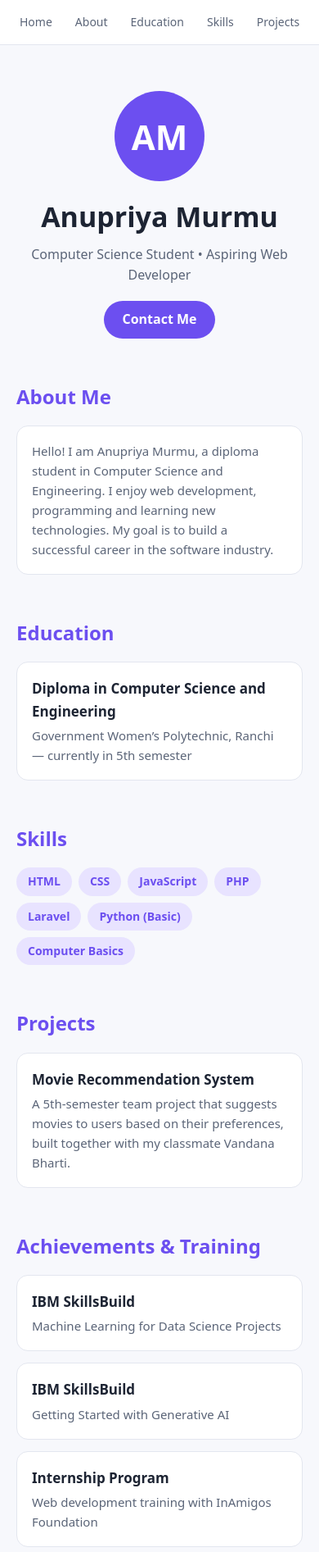
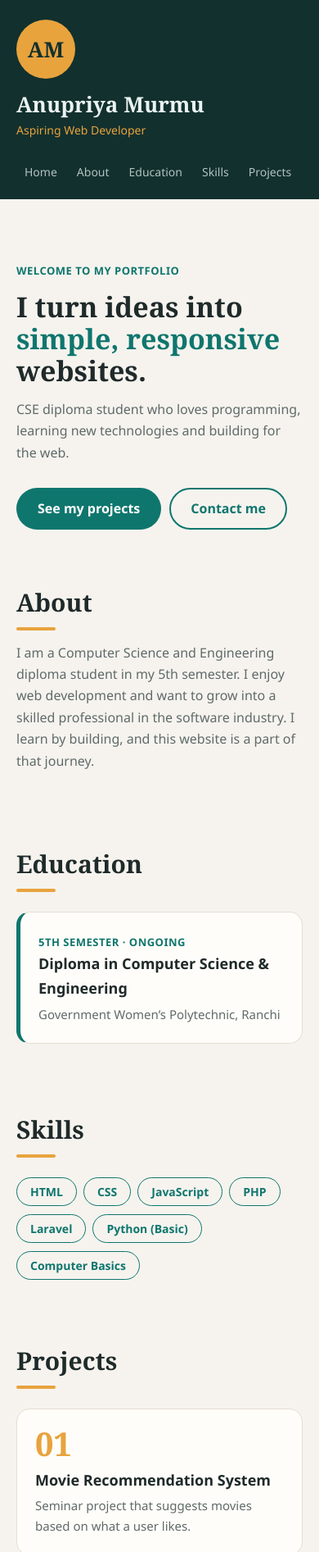
Before and after one commit to priyamrmu/anupriya-portfolio, a plain HTML site: page index.html in a window 390 px wide. Shown: the top 1893 px of the page at 82% size. Drawn offline with Linux system fonts and the light colour scheme.

Commit message:
Add files via upload

```diff
--- a/index.html
+++ b/index.html
@@ -3,78 +3,92 @@
 <head>
 <meta charset="utf-8">
 <meta name="viewport" content="width=device-width, initial-scale=1, viewport-fit=cover">
-<title>Anupriya Murmu | Personal Profile</title>
+<title>Anupriya Murmu | Portfolio</title>
 <style>
-:root{--bg:#f7f8fc;--card:#fff;--text:#1d2433;--muted:#5b6578;--accent:#6c4ff0;--accent2:#e8e3ff;--line:#e3e6ef;box-sizing:border-box;padding-top:env(safe-area-inset-top,0px);padding-bottom:env(safe-area-inset-bottom,0px)}
-@media (prefers-color-scheme:dark){:root:not([data-theme="light"]){--bg:#12141c;--card:#1b1e2a;--text:#eef0f7;--muted:#a3abc0;--accent:#9d86ff;--accent2:#2b2650;--line:#2a2e3f}}
+:root{--bg:#f6f3ee;--sf:#fffdf9;--tx:#1f2a2a;--mu:#5f6b6a;--ac:#0f766e;--ac2:#fff;--hl:#e8a33d;--bd:#e4ded3;--side:#12302e;--sidetx:#e9f3f1;
+box-sizing:border-box}
+@media (prefers-color-scheme:dark){:root:not([data-theme="light"]){--bg:#0d1a19;--sf:#142423;--tx:#e8f1ef;--mu:#9bb0ad;--ac:#3cc4b5;--ac2:#08201d;--hl:#f0b455;--bd:#244240;--side:#081413;--sidetx:#e9f3f1;color-scheme:dark}}
+:root[data-theme="dark"]{--bg:#0d1a19;--sf:#142423;--tx:#e8f1ef;--mu:#9bb0ad;--ac:#3cc4b5;--ac2:#08201d;--hl:#f0b455;--bd:#244240;--side:#081413;--sidetx:#e9f3f1;color-scheme:dark}
 *{box-sizing:border-box}
-html{scroll-behavior:smooth;scroll-padding-top:60px}
-body{margin:0;font-family:system-ui,-apple-system,"Segoe UI",Roboto,sans-serif;background:var(--bg);color:var(--text);line-height:1.6}
-nav{position:sticky;top:0;background:var(--card);border-bottom:1px solid var(--line);display:flex;gap:4px;overflow-x:auto;padding:10px 12px;z-index:5}
-nav a{color:var(--muted);text-decoration:none;font-size:14px;padding:6px 12px;border-radius:20px;white-space:nowrap}
-nav a:hover{background:var(--accent2);color:var(--accent)}
-section{max-width:860px;margin:0 auto;padding:44px 20px 8px}
-h2{font-size:24px;margin:0 0 16px;color:var(--accent)}
-.hero{text-align:center;padding-top:56px}
-.avatar{width:110px;height:110px;border-radius:50%;background:var(--accent);color:#fff;font-size:42px;font-weight:700;display:flex;align-items:center;justify-content:center;margin:0 auto 16px}
-h1{margin:0;font-size:34px}
-.role{color:var(--muted);margin:6px 0 18px}
-.btn{display:inline-block;background:var(--accent);color:#fff;padding:10px 22px;border-radius:24px;text-decoration:none;font-weight:600}
-.card{background:var(--card);border:1px solid var(--line);border-radius:14px;padding:18px}
-.tags{display:flex;flex-wrap:wrap;gap:8px}
-.tags span{background:var(--accent2);color:var(--accent);padding:6px 14px;border-radius:20px;font-size:14px;font-weight:600}
-.grid{display:grid;grid-template-columns:repeat(auto-fit,minmax(240px,1fr));gap:14px}
-.card h3{margin:0 0 4px;font-size:17px}
-.card p{margin:0;color:var(--muted);font-size:15px}
-footer{text-align:center;color:var(--muted);font-size:14px;padding:36px 20px 28px}
+html{scroll-behavior:smooth}
+body{margin:0;background:var(--bg);color:var(--tx);font-family:"Segoe UI",system-ui,-apple-system,Roboto,sans-serif;line-height:1.65;padding-top:env(safe-area-inset-top,0px);padding-bottom:env(safe-area-inset-bottom,0px)}
+aside{position:fixed;top:0;left:0;bottom:0;width:290px;background:var(--side);color:var(--sidetx);padding:calc(36px + env(safe-area-inset-top,0px)) 26px 26px;display:flex;flex-direction:column;overflow-y:auto}
+.av{width:96px;height:96px;border-radius:50%;background:var(--hl);color:#12302e;display:flex;align-items:center;justify-content:center;font:700 34px Georgia,serif;margin-bottom:16px}
+aside h1{font:700 26px/1.2 Georgia,"Times New Roman",serif;margin:0 0 4px}
+aside .role{color:var(--hl);font-size:14px;margin:0 0 22px}
+aside nav{display:flex;flex-direction:column;gap:2px}
+aside nav a{color:var(--sidetx);opacity:.75;text-decoration:none;padding:8px 12px;border-radius:8px;font-size:15px}
+aside nav a:hover{opacity:1;background:rgba(255,255,255,.08)}
+aside .mail{margin-top:auto;padding-top:24px;font-size:13px;opacity:.8;word-break:break-all}
+main{margin-left:290px;max-width:880px;padding:0 40px}
+section{padding:60px 0 8px}
+h2{font:700 30px Georgia,"Times New Roman",serif;margin:0 0 6px}
+h2:after{content:"";display:block;width:48px;height:4px;background:var(--hl);border-radius:4px;margin-top:10px}
+.sub{color:var(--mu);margin:14px 0 24px}
+.intro{padding-top:64px}
+.intro h2{font-size:clamp(34px,5vw,50px);line-height:1.15}
+.intro h2:after{display:none}
+.intro h2 em{color:var(--ac);font-style:normal}
+.cta{display:inline-block;background:var(--ac);color:var(--ac2);padding:12px 26px;border-radius:40px;text-decoration:none;font-weight:600;margin:6px 10px 0 0}
+.cta.o{background:none;color:var(--ac);border:2px solid var(--ac);padding:10px 24px}
+.card{background:var(--sf);border:1px solid var(--bd);border-radius:16px;padding:22px;margin-bottom:16px}
+.card h3{margin:0 0 4px;font-size:18px}
+.card p{margin:4px 0 0;color:var(--mu);font-size:15px}
+.k{color:var(--ac);font-weight:700;font-size:13px;letter-spacing:.5px;text-transform:uppercase}
+.row{display:grid;grid-template-columns:repeat(auto-fit,minmax(230px,1fr));gap:16px}
+.row .card{margin:0}
+.pill{display:inline-block;border:1.5px solid var(--ac);color:var(--ac);border-radius:30px;padding:5px 16px;margin:0 8px 10px 0;font-size:14px;font-weight:600}
+.num{font:700 40px Georgia,serif;color:var(--hl);line-height:1;margin-bottom:10px}
+.hl{border-left:5px solid var(--ac)}
+footer{padding:50px 0 30px;color:var(--mu);font-size:14px}
+@media(max-width:860px){aside{position:static;width:auto;padding:calc(24px + env(safe-area-inset-top,0px)) 20px 16px}.mail{display:none}aside nav{flex-direction:row;overflow-x:auto;gap:4px}aside nav a{white-space:nowrap;padding:6px 10px;font-size:14px}main{margin:0;padding:0 20px}.av{width:72px;height:72px;font-size:26px}}
 </style>
 </head>
 <body>
-<nav>
-<a href="#home">Home</a><a href="#about">About</a><a href="#education">Education</a><a href="#skills">Skills</a><a href="#projects">Projects</a><a href="#achievements">Achievements</a><a href="#contact">Contact</a>
-</nav>
-
-<section id="home" class="hero">
-<div class="avatar">AM</div>
+<aside>
+<div class="av">AM</div>
 <h1>Anupriya Murmu</h1>
-<p class="role">Computer Science Student &bull; Aspiring Web Developer</p>
-<a class="btn" href="#contact">Contact Me</a>
+<p class="role">Aspiring Web Developer</p>
+<nav><a href="#home">Home</a><a href="#about">About</a><a href="#education">Education</a><a href="#skills">Skills</a><a href="#projects">Projects</a><a href="#internship">Internship</a><a href="#achievements">Achievements</a><a href="#contact">Contact</a></nav>
+<div class="mail">anupriyamurmu38@gmail.com</div>
+</aside>
+<main>
+<section id="home" class="intro">
+<p class="k">Welcome to my portfolio</p>
+<h2>I turn ideas into <em>simple, responsive</em> websites.</h2>
+<p class="sub">CSE diploma student who loves programming, learning new technologies and building for the web.</p>
+<a class="cta" href="#projects">See my projects</a><a class="cta o" href="#contact">Contact me</a>
 </section>
 
-<section id="about">
-<h2>About Me</h2>
-<div class="card"><p>Hello! I am Anupriya Murmu, a diploma student in Computer Science and Engineering. I enjoy web development, programming and learning new technologies. My goal is to build a successful career in the software industry.</p></div>
-</section>
+<section id="about"><h2>About</h2>
+<p class="sub">I am a Computer Science and Engineering diploma student in my 5th semester. I enjoy web development and want to grow into a skilled professional in the software industry. I learn by building, and this website is a part of that journey.</p></section>
 
-<section id="education">
-<h2>Education</h2>
-<div class="card"><h3>Diploma in Computer Science and Engineering</h3><p>Government Women’s Polytechnic, Ranchi &mdash; currently in 5th semester</p></div>
-</section>
+<section id="education"><h2>Education</h2><p class="sub"></p>
+<div class="card hl"><span class="k">5th Semester · Ongoing</span><h3>Diploma in Computer Science &amp; Engineering</h3><p>Government Women’s Polytechnic, Ranchi</p></div></section>
 
-<section id="skills">
-<h2>Skills</h2>
-<div class="tags"><span>HTML</span><span>CSS</span><span>JavaScript</span><span>PHP</span><span>Laravel</span><span>Python (Basic)</span><span>Computer Basics</span></div>
-</section>
+<section id="skills"><h2>Skills</h2><p class="sub"></p>
+<span class="pill">HTML</span><span class="pill">CSS</span><span class="pill">JavaScript</span><span class="pill">PHP</span><span class="pill">Laravel</span><span class="pill">Python (Basic)</span><span class="pill">Computer Basics</span></section>
 
-<section id="projects">
-<h2>Projects</h2>
-<div class="card"><h3>Movie Recommendation System</h3><p>A 5th-semester team project that suggests movies to users based on their preferences, built together with my classmate Vandana Bharti.</p></div>
-</section>
+<section id="projects"><h2>Projects</h2><p class="sub"></p>
+<div class="row">
+<div class="card"><div class="num">01</div><h3>Movie Recommendation System</h3><p>Seminar project that suggests movies based on what a user likes.</p></div>
+<div class="card"><div class="num">02</div><h3>AI-Generated Portfolio</h3><p>This multi-section website, created with AI tools for my internship task.</p></div>
+</div></section>
 
-<section id="achievements">
-<h2>Achievements &amp; Training</h2>
-<div class="grid">
-<div class="card"><h3>IBM SkillsBuild</h3><p>Machine Learning for Data Science Projects</p></div>
-<div class="card"><h3>IBM SkillsBuild</h3><p>Getting Started with Generative AI</p></div>
-<div class="card"><h3>Internship Program</h3><p>Web development training with InAmigos Foundation</p></div>
-</div>
-</section>
+<section id="internship"><h2>Internship &amp; Training</h2><p class="sub"></p>
+<div class="card hl"><span class="k">Ongoing</span><h3>InAmigos Foundation (IAF)</h3><p>Web Development internship with practical tasks, including AI-powered website generation.</p></div></section>
 
-<section id="contact">
-<h2>Contact</h2>
-<div class="card"><p>Email: <a style="color:var(--accent)" href="mailto:anupriyamurmu38@gmail.com">anupriyamurmu38@gmail.com</a></p><p>Location: Ranchi, Jharkhand</p></div>
-</section>
+<section id="achievements"><h2>Achievements</h2><p class="sub"></p>
+<div class="row">
+<div class="card"><span class="k">IBM SkillsBuild</span><h3>Machine Learning for Data Science Projects</h3></div>
+<div class="card"><span class="k">IBM SkillsBuild</span><h3>Getting Started with Generative AI</h3></div>
+</div></section>
 
-<footer>&copy; 2026 Anupriya Murmu</footer>
+<section id="contact"><h2>Contact</h2>
+<p class="sub">Have an opportunity or just want to say hello? Write to me.</p>
+<a class="cta" href="mailto:anupriyamurmu38@gmail.com">anupriyamurmu38@gmail.com</a></section>
+
+<footer>© 2026 Anupriya Murmu · Built with AI tools for the InAmigos Foundation internship</footer>
+</main>
 </body>
 </html>
```
